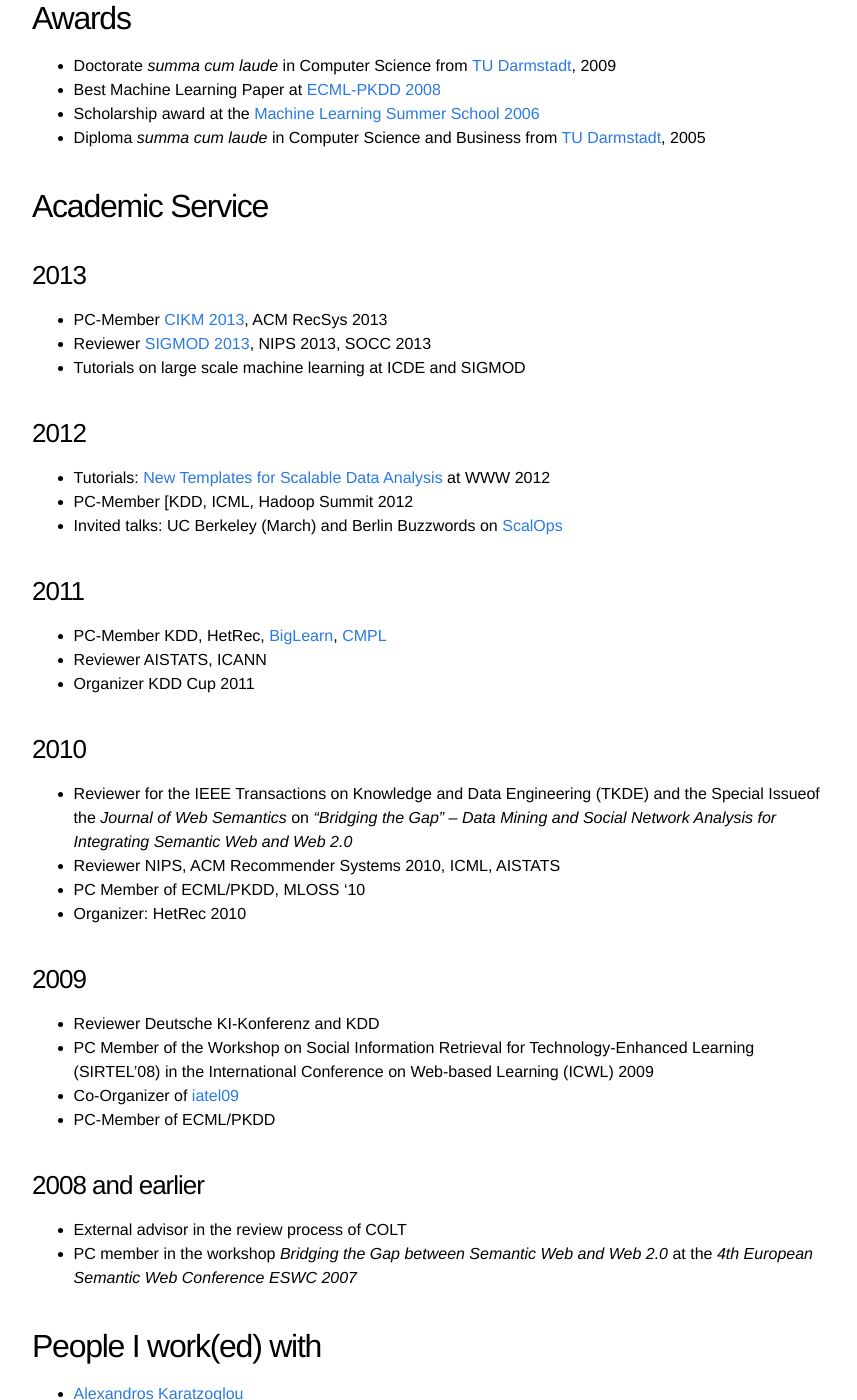
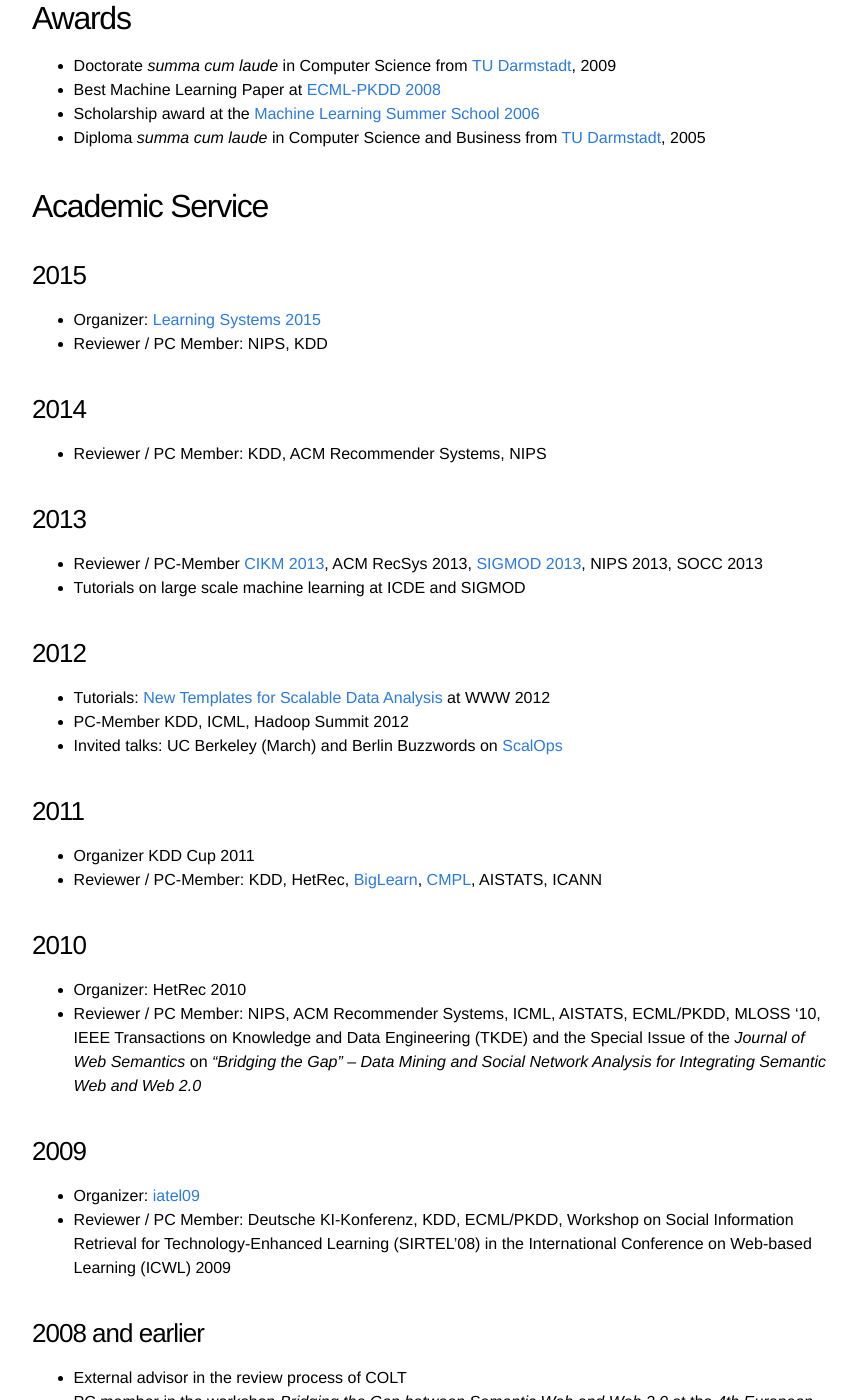
Before and after one commit to markusweimer/markusweimer.github.io, a Jekyll site: the page built from about.md, in a window 1280 px wide and 1400 px high, scrolled down 1027 px. Shown: the whole window, without its empty margins (208-1065 px from the left). Built offline with Jekyll 4.4.1, drawn with Linux system fonts in a browser that asks for light colours; some of the changed text lies outside the part shown.

Commit message:
Added publications and CNAME Updated index and some posts Added a post on the learningsys cfp

```diff
--- /dev/null
+++ b/CNAME
@@ -0,0 +1 @@
+markusweimer.com
--- a/_includes/footer.html
+++ b/_includes/footer.html
@@ -8,6 +8,7 @@
       <ul>
         <li>{{ site.title }}</li>
         <li><a href="mailto:{{ site.email }}">{{ site.email }}</a></li>
+        <li class="rss-subscribe">subscribe <a href="{{ "/feed.xml" | prepend: site.baseurl }}">via RSS</a></li>
       </ul>
     </div>
 
--- a/about.md
+++ b/about.md
@@ -12,17 +12,15 @@
 for these applications, both Apache [REEF] and internal ones.
 
 
-## Software I work(ed) on
+## Software contributions
 
   * Apache [REEF]: A standard library for writing high performance applications on Big Data clusters.
-  * [ScalOps]({{site.url}}/publication/2011/11/21/machine-learning-in-scalops-a-higher-order-cloud-computing-language/):
-    A domain specific language for distributed, larger scale data
-    analytics and machine learning.
+  * [ScalOps] A domain specific language for distributed, larger scale data analytics and machine learning.
   * DIOS: A large scale machine learning library used at Yahoo!
   * [CofiRank](http://www.cofirank.org): A collaborative filtering algorithm that supports predicting the ranking of items as opposed to mere rating.
   * [BMRM](http://users.rsise.anu.edu.au/~chteo/BMRM.html): Open source, modular and scalable convex solver for many machine learning problems cast in the form of regularized risk minimization problem.
-  * [Elefant](Elefant): A machine learning toolbox. My contributions include a bridge that renders [UIMA] annotators into feature extraction tools for machine learning. This code is Open Source under the Mozilla Public License.
-  * [DkPro](http://www.ukp.tu-darmstadt.de/software/repository): A set of [UIMA] annotators.
+  * Elefant: A machine learning toolbox. My contributions include a bridge that renders [UIMA] annotators into feature extraction tools for machine learning. This code is Open Source under the Mozilla Public License.
+  * [DkPro](http://www.ukp.tu-darmstadt.de/software/repository): A set of [UIMA] annotators developed by TU Darmstadt.
 
 ## Awards
   * Doctorate _summa cum laude_ in Computer Science from [TU Darmstadt](http://www.tu-darmstadt.de), 2009
@@ -32,33 +30,33 @@
 
 ## Academic Service
 
+### 2015
+  * Organizer: [Learning Systems 2015](http://learningsys.org)
+  * Reviewer / PC Member: NIPS, KDD
+
+### 2014
+  * Reviewer / PC Member: KDD, ACM Recommender Systems, NIPS
+
 ### 2013
-
-  * PC-Member [CIKM 2013](http://www.cikm2013.org/), ACM RecSys 2013
-  * Reviewer [SIGMOD 2013](http://www.sigmod.org/2013/), NIPS 2013, SOCC 2013
+  * Reviewer / PC-Member [CIKM 2013](http://www.cikm2013.org/), ACM RecSys 2013, [SIGMOD 2013](http://www.sigmod.org/2013/), NIPS 2013, SOCC 2013
   * Tutorials on large scale machine learning at ICDE and SIGMOD
 
 ### 2012
   * Tutorials: [New Templates for Scalable Data Analysis]({{site.url}}/2012/04/06/www-2012-tutorial-new-templates-for-scalable-data-analysis/) at WWW 2012
-  * PC-Member [KDD, ICML, Hadoop Summit 2012
+  * PC-Member KDD, ICML, Hadoop Summit 2012
   * Invited talks: UC Berkeley (March) and Berlin Buzzwords on [ScalOps]
 
 ### 2011
-  * PC-Member KDD, HetRec, [BigLearn](http://biglearn.org/), [CMPL](https://sites.google.com/site/cmplnips11/)
-  * Reviewer AISTATS, ICANN
   * Organizer KDD Cup 2011
+  * Reviewer / PC-Member: KDD, HetRec, [BigLearn](http://biglearn.org/), [CMPL](https://sites.google.com/site/cmplnips11/), AISTATS, ICANN
 
 ### 2010
-  * Reviewer for the IEEE Transactions on Knowledge and Data Engineering (TKDE) and the Special Issueof the _Journal of Web Semantics_ on _“Bridging the Gap” – Data Mining and Social Network Analysis for Integrating Semantic Web and Web 2.0_
-  * Reviewer NIPS, ACM Recommender Systems 2010, ICML, AISTATS
-  * PC Member of ECML/PKDD, MLOSS '10
   * Organizer: HetRec 2010
+  * Reviewer / PC Member: NIPS, ACM Recommender Systems, ICML, AISTATS, ECML/PKDD, MLOSS '10, IEEE Transactions on Knowledge and Data Engineering (TKDE) and the Special Issue of the _Journal of Web Semantics_ on _“Bridging the Gap” – Data Mining and Social Network Analysis for Integrating Semantic Web and Web 2.0_
 
 ### 2009
-  * Reviewer Deutsche KI-Konferenz and KDD
-  * PC Member of the Workshop on Social Information Retrieval for Technology-Enhanced Learning (SIRTEL'08) in the International Conference on Web-based Learning (ICWL) 2009
-  * Co-Organizer of [iatel09](http://www.gkel.tu-darmstadt.de/iatel/)
-  * PC-Member of ECML/PKDD
+  * Organizer: [iatel09](http://www.gkel.tu-darmstadt.de/iatel/)
+  * Reviewer / PC Member: Deutsche KI-Konferenz, KDD, ECML/PKDD, Workshop on Social Information Retrieval for Technology-Enhanced Learning (SIRTEL'08) in the International Conference on Web-based Learning (ICWL) 2009
 
 ### 2008 and earlier
   * External advisor in the review process of COLT
@@ -66,7 +64,7 @@
 
 ## People I work(ed) with
   * [Alexandros Karatzoglou](http://www.ci.tuwien.ac.at/people/Karatzoglou_Alexandros.html)
-  * [Alex Smola](http://alex.smola.org)
+  * [Alex Smola][smolix]
   * [Jürgen Steimle](http://embodied.mpi-inf.mpg.de/people/jurgen-steimle)
   * [Karsten Weihe](https://www.algo.informatik.tu-darmstadt.de/)
   * [Kilian Weinberger](http://www.cs.cornell.edu/~kilian/)
```
Also changed, not shown: other parts of about.md (+4 -2 lines), _posts/2010-01-18-machine-teaching-a-machine-learning-approach-to-technology-enhanced-learning.md (+1 -0 lines), _posts/2012-04-06-www-2012-tutorial-new-templates-for-scalable-data-analysis.md (+2 -7 lines), _posts/2012-05-21-a-last-yodel.md (+9 -7 lines), _posts/2015-09-01-LearningSys-2015-CFP.md (added, +13 -0 lines), index.html (+2 -7 lines), publications.html (added, +14 -0 lines).
